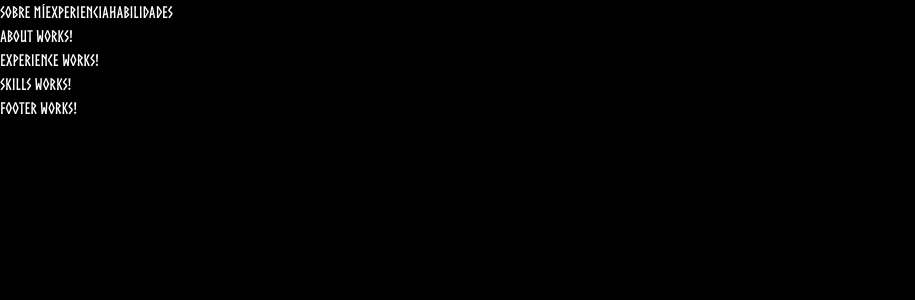
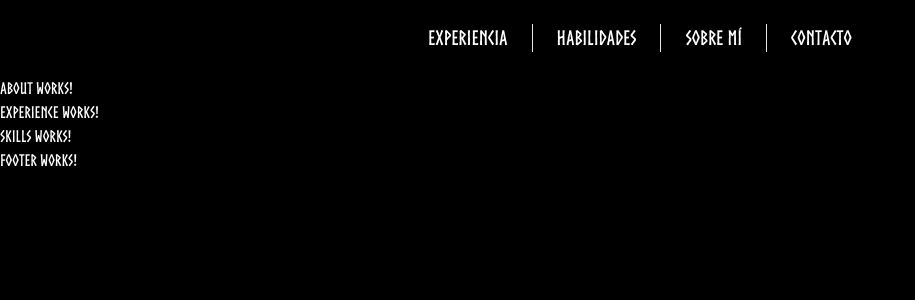
Before and after one commit to DevEzequiel14/porfolio, an Angular app: page / in a window 1280 px wide. Shown: the top 300 px of the page, without its empty margins (0-915 px from the left). Built offline with nearby package versions, Linux system fonts and the light colour scheme.

Commit message:
add header

```diff
--- a/src/app/layout/header/header.component.html
+++ b/src/app/layout/header/header.component.html
@@ -1,5 +1,6 @@
-<nav>
-  <a (click)="scrollToSection('about')" >Sobre mí</a>
-  <a (click)="scrollToSection('experience')">Experiencia</a>
-  <a (click)="scrollToSection('skills')">Habilidades</a>
+<nav class="flex justify-center w-full mx-auto container py-6 divide-x">
+  <a class="text-xl hover:text-orange-600 cursor-pointer px-6" (click)="scrollToSection('experience')">EXPERIENCIA</a>
+  <a class="text-xl hover:text-orange-600 cursor-pointer px-6" (click)="scrollToSection('skills')">HABILIDADES</a>
+  <a class="text-xl hover:text-orange-600 cursor-pointer px-6" (click)="scrollToSection('about')">SOBRE MÍ</a>
+  <a class="text-xl hover:text-orange-600 cursor-pointer px-6">CONTACTO</a>
 </nav>
```
